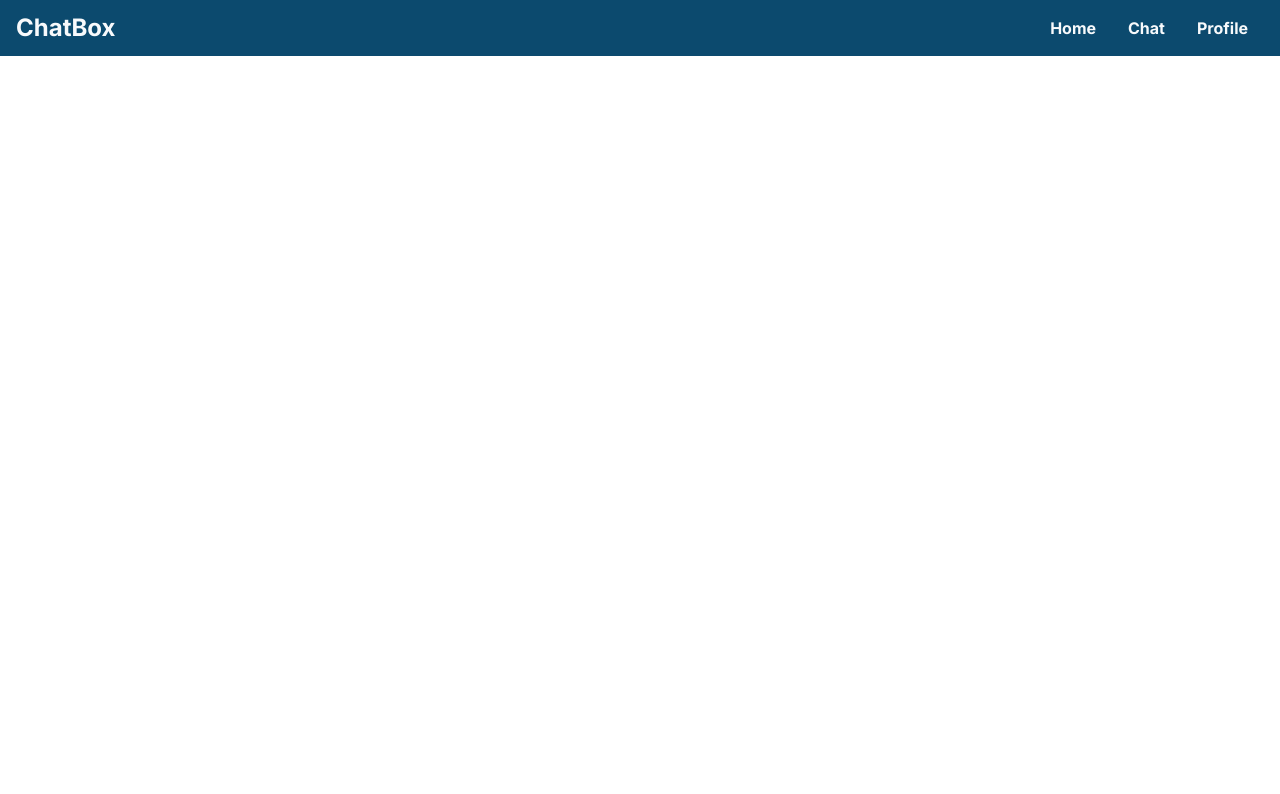
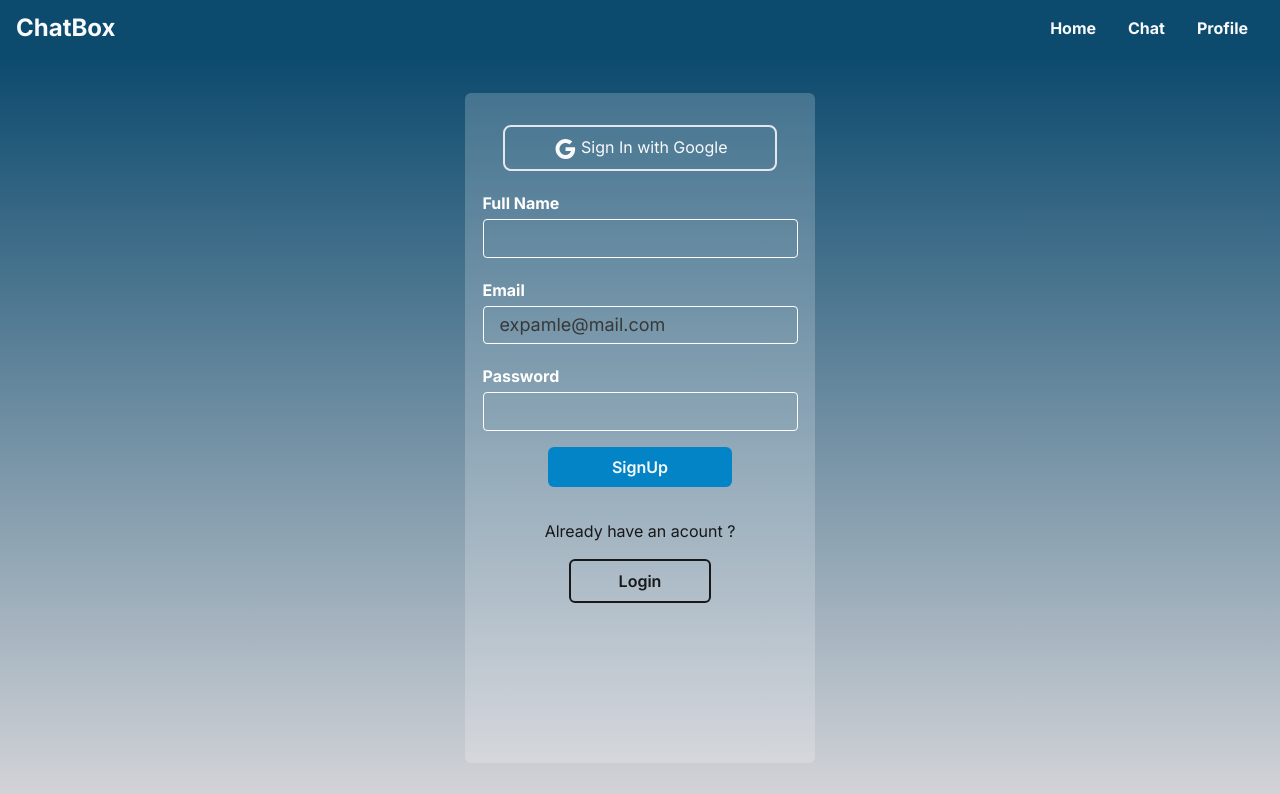
Before and after one commit to YoavDn/chat-box, a React (Vite) app: page /signup in a window 1280 px wide. Shown: the top 794 px of the page. Built offline with nearby package versions, Linux system fonts and the light colour scheme.

Commit message:
signup page

```diff
--- a/package.json
+++ b/package.json
@@ -9,6 +9,11 @@
     "preview": "vite preview"
   },
   "dependencies": {
+    "@emotion/react": "^11.10.0",
+    "@emotion/styled": "^11.10.0",
+    "@mui/icons-material": "^5.8.4",
+    "@mui/material": "^5.9.3",
+    "firebase": "^9.9.2",
     "react": "^18.2.0",
     "react-dom": "^18.2.0",
     "react-router": "^6.3.0",
--- a/src/App.tsx
+++ b/src/App.tsx
@@ -4,6 +4,7 @@ import './index.scss'
 import Home from './pages/home'
 import Chat from '././pages/Chat'
 import NavBar from './components/NavBar'
+import Signup from './pages/Signup'
 
 
 function App() {
@@ -14,6 +15,7 @@ function App() {
         <Routes>
           <Route path="/" element={<Home />} />
           <Route path="/Chat" element={<Chat />} />
+          <Route path="/signup" element={<Signup />} />
         </Routes>
       </Router>
 
--- /dev/null
+++ b/src/firebase.ts
@@ -0,0 +1,18 @@
+import { initializeApp } from "firebase/app";
+import 'firebase/auth'
+
+const firebaseConfig = {
+    apiKey: import.meta.env.VITE_API_KEY,
+    authDomain: import.meta.env.VITE_AUTH_DOMAIN,
+    projectId: import.meta.env.VITE_PROJECT_ID,
+    storageBucket: import.meta.env.VITE_STORAGE_BUCKET,
+    messagingSenderId: import.meta.env.VITE_MESSAGING_SENDER_ID,
+    appId: import.meta.env.VITE_APP_ID
+};
+
+
+const app = initializeApp(firebaseConfig);
+
+export const auth = app.auth()
+
+export default app
--- a/src/index.scss
+++ b/src/index.scss
@@ -87,3 +87,85 @@ body {
 
 
 }
+
+
+//signup
+
+
+.sign-up-page {
+    height: 93vh;
+    display: flex;
+    justify-content: center;
+    align-items: center;
+
+
+    .sign-up-card {
+        width: 350px;
+        height: 90%;
+        padding: 2rem 0;
+        background: rgba(white, .2);
+
+        .sign-with-google {
+            display: block;
+            padding: .5rem 3rem;
+            margin: auto;
+        }
+
+        form {
+            width: 90%;
+            margin: auto;
+            padding-bottom: 2rem;
+
+            button {
+                display: block;
+
+                margin: auto;
+                margin-top: 1rem;
+            }
+        }
+
+        .form-item {
+            display: flex;
+            flex-direction: column;
+            margin-top: 1rem;
+
+            label {
+                color: white;
+                font-weight: 700;
+
+                line-height: 2rem;
+            }
+
+            input {
+                line-height: 2.3rem;
+                border-radius: 4px;
+                font-size: 18px;
+                background-color: transparent;
+                border: rgb(255, 255, 255) 1px solid;
+                padding-left: 1rem;
+
+                &::placeholder {
+                    color: rgb(56, 56, 56)
+                }
+
+                &:focus {
+                    outline: none;
+
+                }
+            }
+
+        }
+
+        .login-option {
+            display: flex;
+            flex-direction: column;
+            align-items: center;
+
+            h2 {
+                font-size: 16px;
+                margin-bottom: 1rem;
+            }
+        }
+
+    }
+}
--- /dev/null
+++ b/src/pages/Signup.tsx
@@ -0,0 +1,34 @@
+
+import GoogleIcon from '@mui/icons-material/Google';
+
+
+const Signup = () => {
+    return (
+        <section className="sign-up-page  bg-gradient-to-b from-sky-900 to-zinc-300   ">
+            <main className='sign-up-card rounded-md'   >
+                <button className='sign-with-google rounded-lg border-2 text-slate-50 '><span><GoogleIcon /></span> Sign In with Google</button>
+                <form>
+                    <div className="form-item">
+                        <label htmlFor="fullname">Full Name</label>
+                        <input type="text" name='fullname' />
+                    </div>
+                    <div className="form-item">
+                        <label htmlFor="email">Email</label>
+                        <input type="text" name='email' placeholder='expamle@mail.com' />
+                    </div>
+                    <div className="form-item">
+                        <label htmlFor="password">Password</label>
+                        <input type="password" name='password' />
+                    </div>
+                    <button className='text-slate-50 font-semibold text-base bg-sky-600 p-2  px-16 rounded-md' >SignUp</button>
+                </form>
+                <div className="login-option">
+                    <h2 className='text-zinc-900' >Already have an acount ?</h2>
+                    <button className='login-btn rounded-md text-zinc-900 border-2 border-zinc-900 p-2 text-base font-semibold px-12' >Login</button>
+                </div>
+            </main>
+        </section>
+    )
+}
+
+export default Signup
```
Also changed, not shown: firebase.json (added), 1 other file (tests, documents, lock files or other folders).
